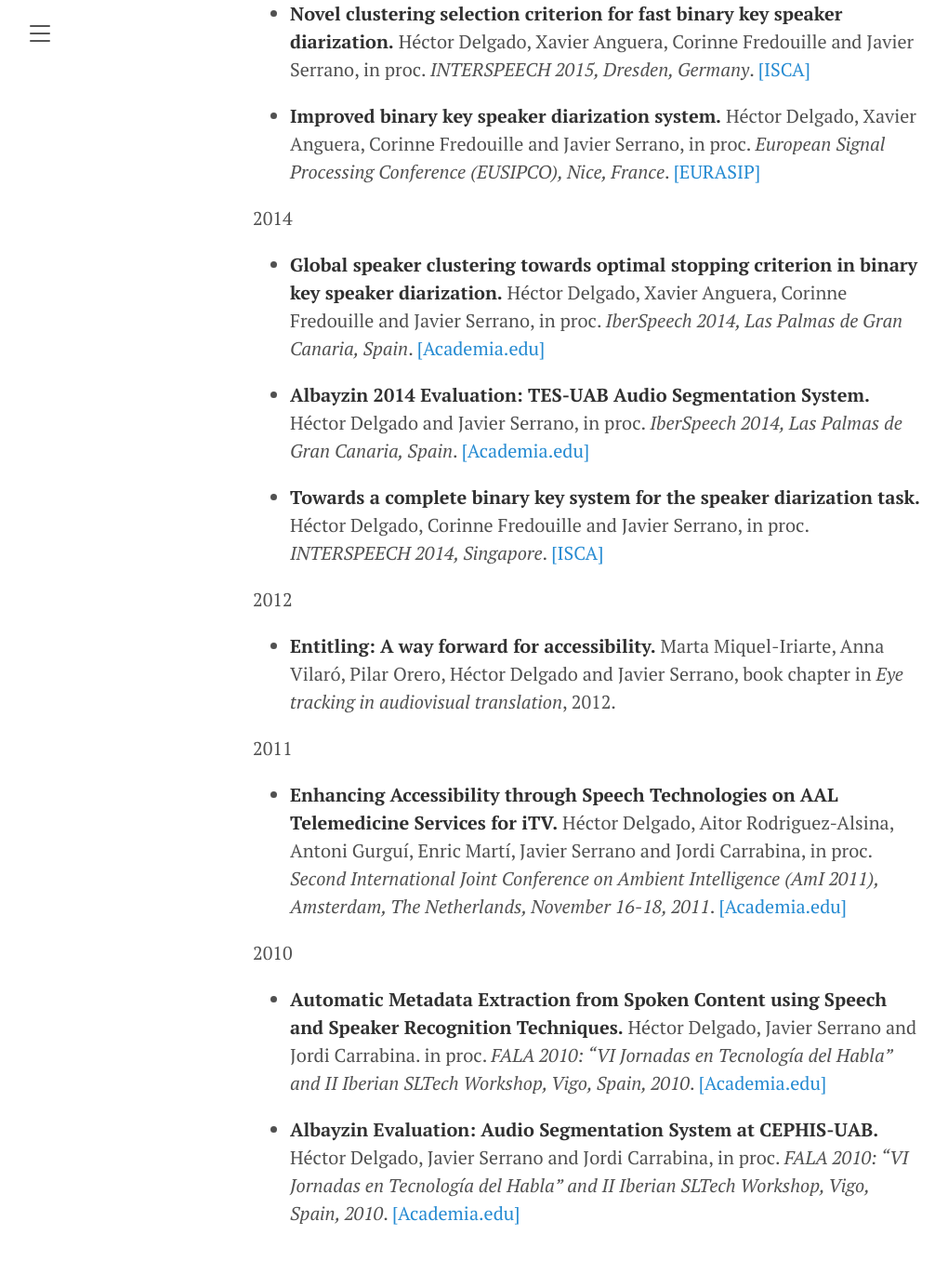
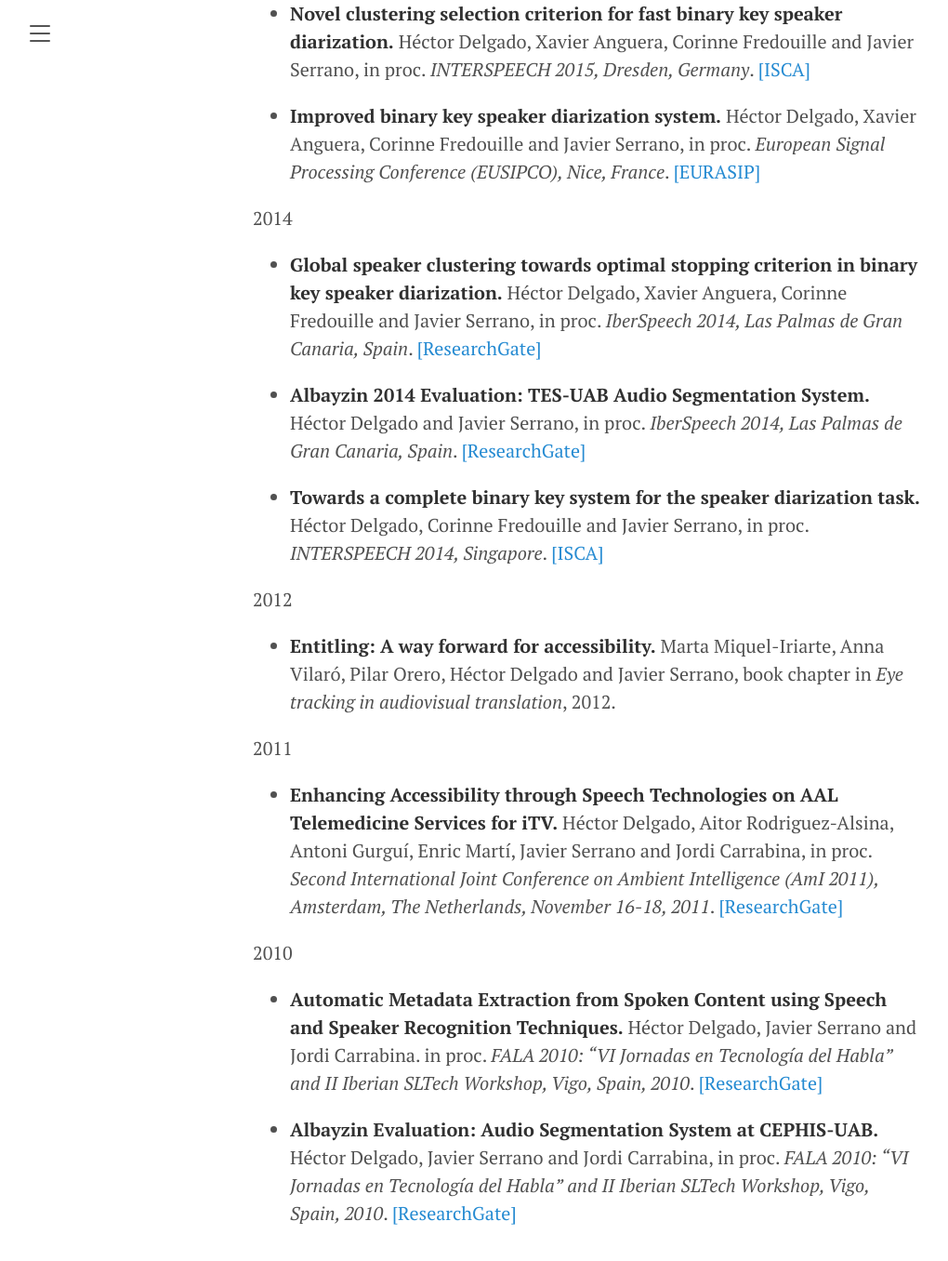
Before and after one commit to h-delgado/h-delgado.github.io, a Jekyll site: the page built from publications/index.md, in a window 1280 px wide and 1400 px high, scrolled down 6132 px. Shown: the top 1356 px of the window at 93% size, without its empty margins (8-1028 px from the left). Built offline with Jekyll 4.4.1, drawn with Linux system fonts in a browser that asks for light colours.

Commit message:
Update index.md

```diff
--- a/publications/index.md
+++ b/publications/index.md
@@ -86,9 +86,9 @@ title: Publications
 
 2014
 
-* **Global speaker clustering towards optimal stopping criterion in binary key speaker diarization.** Héctor Delgado, Xavier Anguera, Corinne Fredouille and Javier Serrano, in proc. _IberSpeech 2014, Las Palmas de Gran Canaria, Spain_. [[Academia.edu]](https://www.academia.edu/download/39665838/Global_Speaker_Clustering_towards_Optima20151103-2605-17d8ou4.pdf)
+* **Global speaker clustering towards optimal stopping criterion in binary key speaker diarization.** Héctor Delgado, Xavier Anguera, Corinne Fredouille and Javier Serrano, in proc. _IberSpeech 2014, Las Palmas de Gran Canaria, Spain_. [[ResearchGate]]([https://www.academia.edu/download/39665838/Global_Speaker_Clustering_towards_Optima20151103-2605-17d8ou4.pdf](https://www.researchgate.net/profile/Xavier-Anguera/publication/267449995_Global_Speaker_Clustering_towards_Optimal_Stopping_Criterion_in_Binary_Key_Speaker_Diarization/links/546c61940cf20dedafd553bd/Global-Speaker-Clustering-towards-Optimal-Stopping-Criterion-in-Binary-Key-Speaker-Diarization.pdf))
 
-* **Albayzin 2014 Evaluation: TES-UAB Audio Segmentation System.** Héctor Delgado and Javier Serrano, in proc. _IberSpeech 2014, Las Palmas de Gran Canaria, Spain_. [[Academia.edu]](https://www.academia.edu/download/39665875/Albayzin_2014_Evaluation_TES-UAB_Audio_S20151103-6930-yhwlbd.pdf)
+* **Albayzin 2014 Evaluation: TES-UAB Audio Segmentation System.** Héctor Delgado and Javier Serrano, in proc. _IberSpeech 2014, Las Palmas de Gran Canaria, Spain_. [[ResearchGate]]([https://www.academia.edu/download/39665875/Albayzin_2014_Evaluation_TES-UAB_Audio_S20151103-6930-yhwlbd.pdf](https://www.researchgate.net/profile/Juan-L-Navarro-Mesa/publication/321621643_Advances_in_Speech_and_Language_Technologies_for_Iberian_Languages_Second_International_Conference_IberSPEECH_2014_Las_Palmas_de_Gran_Canaria_Spain_November_19-21_2014_Proceedings/links/61dde7f6323a2268f9997f71/Advances-in-Speech-and-Language-Technologies-for-Iberian-Languages-Second-International-Conference-IberSPEECH-2014-Las-Palmas-de-Gran-Canaria-Spain-November-19-21-2014-Proceedings.pdf#page=265))
 
 * **Towards a complete binary key system for the speaker diarization task.** Héctor Delgado, Corinne Fredouille and Javier Serrano, in proc. _INTERSPEECH 2014, Singapore_. [[ISCA]](https://www.isca-speech.org/archive/interspeech_2014/delgado14_interspeech.html)
 
@@ -98,10 +98,10 @@ title: Publications
 
 2011
 
-* **Enhancing Accessibility through Speech Technologies on AAL Telemedicine Services for iTV.** Héctor Delgado, Aitor Rodriguez-Alsina, Antoni Gurguí, Enric Martí, Javier Serrano and Jordi Carrabina, in proc. _Second International Joint Conference on Ambient Intelligence (AmI 2011), Amsterdam, The Netherlands, November 16-18, 2011_. [[Academia.edu]](https://www.academia.edu/download/47204767/Enhancing_Accessibility_through_Speech_T20160712-17330-wj3ybp.pdf)
+* **Enhancing Accessibility through Speech Technologies on AAL Telemedicine Services for iTV.** Héctor Delgado, Aitor Rodriguez-Alsina, Antoni Gurguí, Enric Martí, Javier Serrano and Jordi Carrabina, in proc. _Second International Joint Conference on Ambient Intelligence (AmI 2011), Amsterdam, The Netherlands, November 16-18, 2011_. [[ResearchGate]]([https://www.academia.edu/download/47204767/Enhancing_Accessibility_through_Speech_T20160712-17330-wj3ybp.pdf](https://www.researchgate.net/profile/Hector-Delgado-6/publication/221187762_Enhancing_Accessibility_through_Speech_Technologies_on_AAL_Telemedicine_Services_for_iTV/links/5473040f0cf2d67fc035d791/Enhancing-Accessibility-through-Speech-Technologies-on-AAL-Telemedicine-Services-for-iTV.pdf))
 
 2010
 
-* **Automatic Metadata Extraction from Spoken Content using Speech and Speaker Recognition Techniques.** Héctor Delgado, Javier Serrano and Jordi Carrabina. in proc. _FALA 2010: “VI Jornadas en Tecnología del Habla” and II Iberian SLTech Workshop, Vigo, Spain, 2010_. [[Academia.edu]](https://www.academia.edu/download/39483011/Automatic_Metadata_Extraction_from_Spoke20151028-16716-1soxo4t.pdf)
+* **Automatic Metadata Extraction from Spoken Content using Speech and Speaker Recognition Techniques.** Héctor Delgado, Javier Serrano and Jordi Carrabina. in proc. _FALA 2010: “VI Jornadas en Tecnología del Habla” and II Iberian SLTech Workshop, Vigo, Spain, 2010_. [[ResearchGate]]([https://www.academia.edu/download/39483011/Automatic_Metadata_Extraction_from_Spoke20151028-16716-1soxo4t.pdf](https://www.researchgate.net/profile/Hector-Delgado-6/publication/267713999_Automatic_Metadata_Extraction_from_Spoken_Content_using_Speech_and_Speaker_Recognition_Techniques/links/547303470cf2d67fc035d755/Automatic-Metadata-Extraction-from-Spoken-Content-using-Speech-and-Speaker-Recognition-Techniques.pdf))
 
-* **Albayzin Evaluation: Audio Segmentation System at CEPHIS-UAB.** Héctor Delgado, Javier Serrano and Jordi Carrabina, in proc. _FALA 2010: “VI Jornadas en Tecnología del Habla” and II Iberian SLTech Workshop, Vigo, Spain, 2010_. [[Academia.edu]](https://www.academia.edu/download/3588514/0087.pdf)
+* **Albayzin Evaluation: Audio Segmentation System at CEPHIS-UAB.** Héctor Delgado, Javier Serrano and Jordi Carrabina, in proc. _FALA 2010: “VI Jornadas en Tecnología del Habla” and II Iberian SLTech Workshop, Vigo, Spain, 2010_. [[ResearchGate]]([https://www.academia.edu/download/3588514/0087.pdf](https://www.researchgate.net/profile/Hector-Delgado-6/publication/267858439_Albayzin_Evaluation_Audio_Segmentation_System_at_CEPHIS-UAB/links/547303470cf216f8cfae94fd/Albayzin-Evaluation-Audio-Segmentation-System-at-CEPHIS-UAB.pdf))
```
